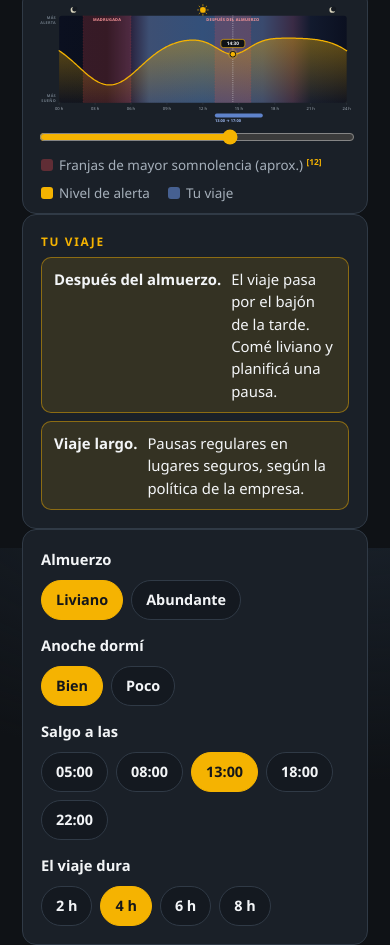
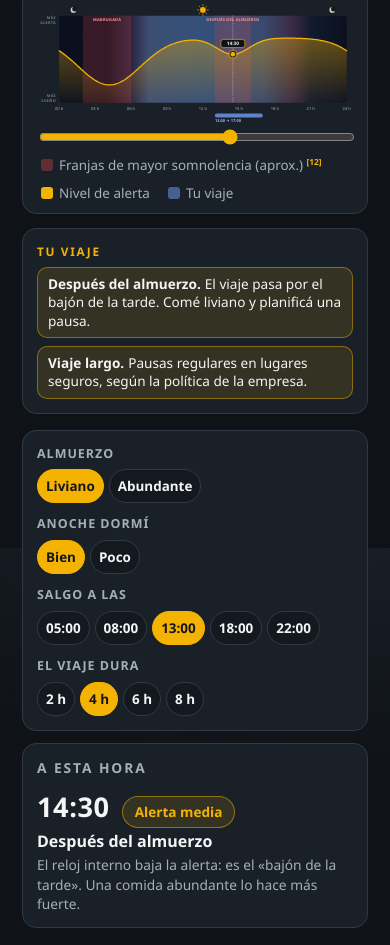
Before and after one commit to claudiokpo21/RSCONSULTORA, a plain HTML site: page reloj.html in a window 390 px wide. Shown: the part 296-1241 px from the top of the page. Drawn offline with Linux system fonts and the light colour scheme.

Commit message:
Add files via upload

```diff
--- a/assets/sueno.css
+++ b/assets/sueno.css
@@ -64,7 +64,34 @@
 .sz .now .hh b{font-size:2rem}}
 @media (prefers-reduced-motion:reduce){}
 /* ---- El reloj del cuerpo ---- */
-
+.sz .rl-top{display:grid;grid-template-columns:minmax(0,1fr) 336px;gap:16px;align-items:start}
+.sz .rl-main{display:grid;gap:14px;min-width:0}
+.sz .rl-info{display:grid;gap:14px}
+.sz .rl-side{display:grid;gap:12px;min-width:0;position:sticky;top:12px}
+.sz .rl-side .ctrl{padding:14px;gap:12px}
+.sz .rl-side .ctrl .row{grid-template-columns:1fr;gap:6px}
+.sz .rl-side .ctrl .lbl{font-size:.78rem;color:var(--muted);text-transform:uppercase;letter-spacing:.08em}
+.sz .rl-side .chips{gap:6px}
+.sz .rl-side .chip{padding:5px 8px;min-height:34px;font-size:.84rem}
+.sz .rl-side .chips{gap:5px}
+.sz .rl-side .now,.sz .rl-trip{padding:14px}
+.sz .rl-side .now{gap:4px}
+.sz .rl-side .now .hh b{font-size:1.7rem}
+.sz .rl-side .now h3{font-size:1rem}
+.sz .rl-side .now p{font-size:.86rem;line-height:1.4}
+.sz .rl-trip .trip-msg{gap:8px;grid-template-columns:repeat(auto-fit,minmax(220px,1fr))}
+.sz .rl-trip .msg{display:block;font-size:.85rem;padding:7px 10px;line-height:1.35}
+.sz .rl-trip .msg b{margin-right:4px}
+.sz .dig{display:grid;grid-template-columns:minmax(0,1fr) minmax(0,1fr);gap:6px 24px;align-items:start}
+.sz .dig>.eyebrow,.sz .dig>h2{grid-column:1/-1}
+.sz .dig .do{margin-top:0}
+html.sala .head p{max-width:none;font-size:.92rem;margin-top:2px}
+html.sala .head h1{font-size:1.8rem}
+html.sala .head .eyebrow{margin-bottom:2px}
+html.sala .wrap{gap:12px}
+@media (max-width:1000px){.sz .rl-top{grid-template-columns:1fr}
+.sz .rl-side{position:static}
+.sz .dig{grid-template-columns:1fr}}
 /* ---- La deuda de sueño ---- */
 .sz .lay{display:grid;grid-template-columns:minmax(0,1.55fr) minmax(0,1fr);gap:18px;align-items:start}
 .sz .bars svg{display:block;width:100%;height:auto;touch-action:none;user-select:none;-webkit-user-select:none}
```
